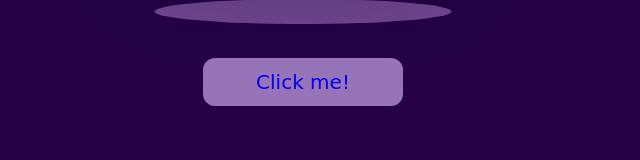
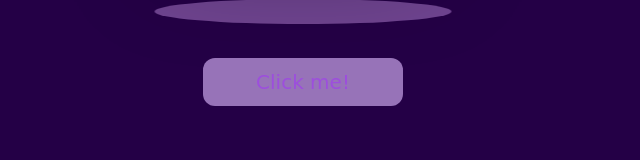
Before and after one commit to JrFabs/5th-monthsary, a plain HTML site: page index.html in a window 1280 px wide. Shown: the part 574-734 px from the top of the page, without its empty margins (337-977 px from the left). Drawn offline with nearby package versions, Linux system fonts and the light colour scheme.

Commit message:
Update main.css

```diff
--- a/main.css
+++ b/main.css
@@ -29,6 +29,7 @@ body {
   button a{
     text-decoration: none;
     font-size: 20px;
+    color: #9d4edd;
   }
 
   button:hover{
```
